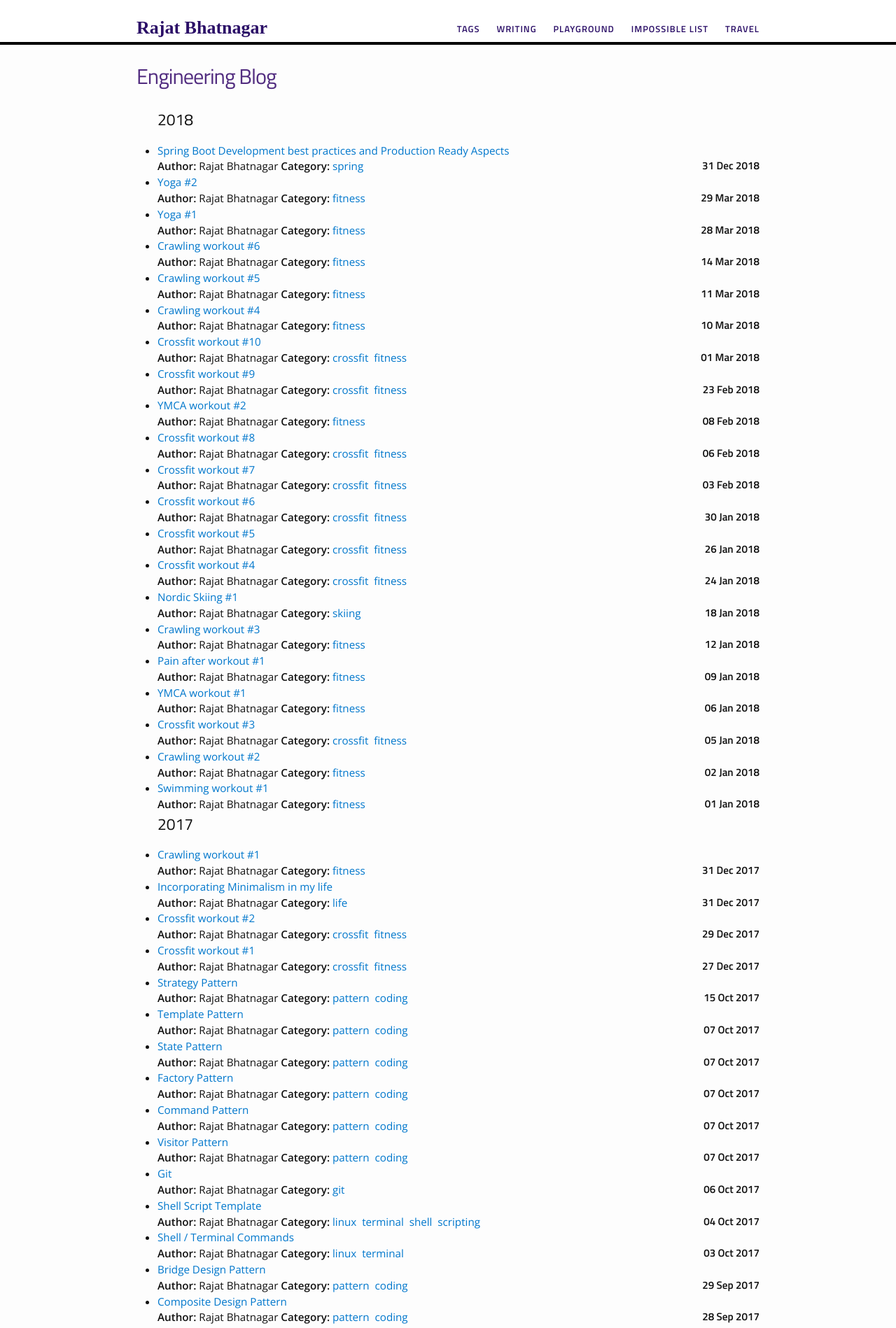
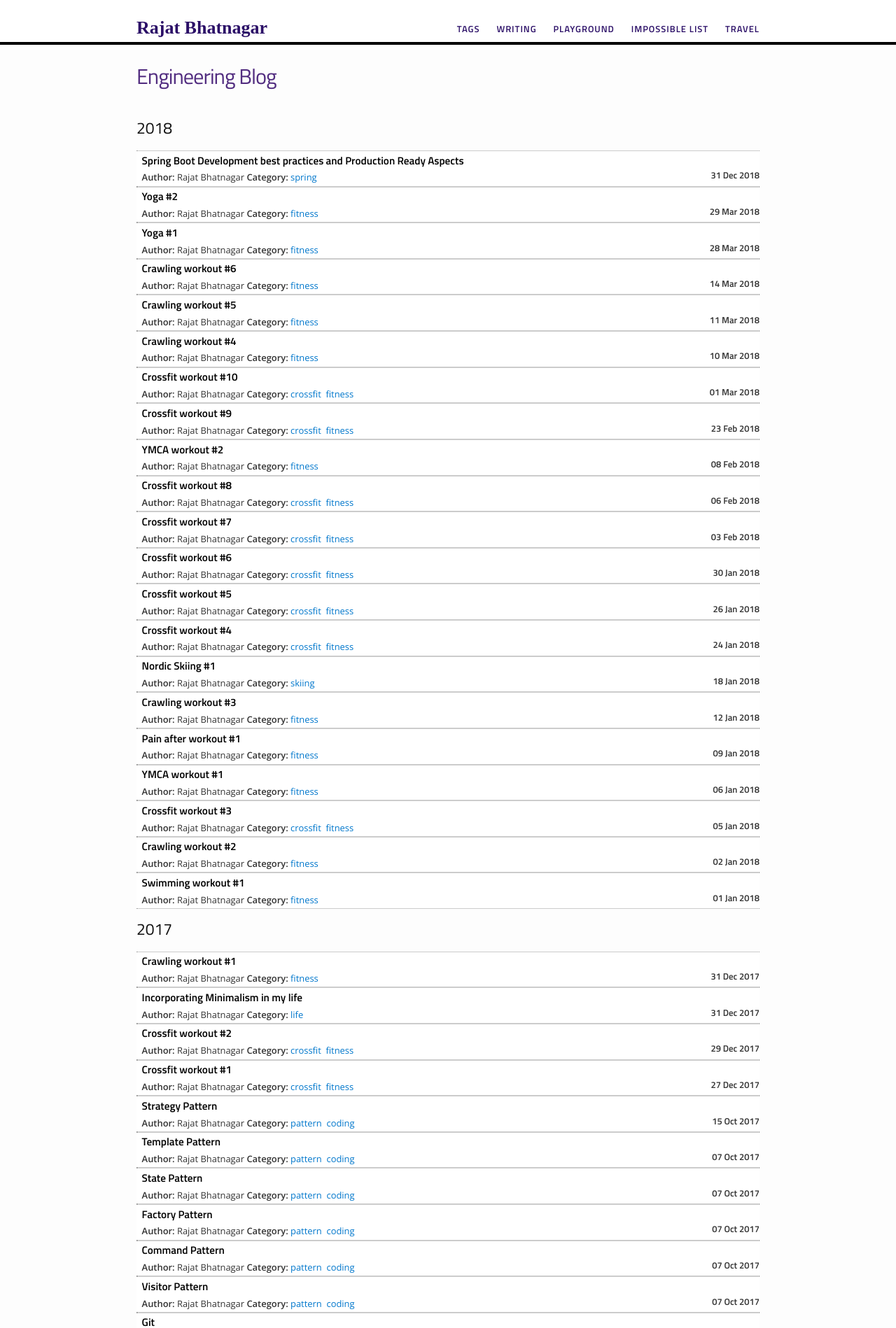
Before and after one commit to rajat-bhatnagar/rajat-bhatnagar.github.io, a Jekyll site: the page built from writing.md, in a window 1280 px wide. Shown: the top 1898 px of the page at 70% size. Built offline with Jekyll 4.4.1, drawn with Linux system fonts in a browser that asks for light colours; comment, search, counter and statistics services are not loaded.

Commit message:
3rdSept2018: Modified layout of Engineering layout page sass layout so that it has a line ending after each blog and sufficient spacing between the years

```diff
--- a/_sass/_layout.scss
+++ b/_sass/_layout.scss
@@ -1,75 +1,3 @@
-
-
-/* .site-nav {
-    float: right;
-    line-height: 40px;
-		margin-top: 15px;
-
-    .menu-icon {
-        display: none;
-    }
-
-    .page-link {
-        color: #ffffff;
-    background: #f66733;
-        line-height: $base-line-height;
-
-        // Gaps between nav items, but not on the first one
-        &:not(:first-child) {
-            margin-left: 20px;
-        }
-    }
-
-
-
-    @include media-query($on-palm) {
-        position: absolute;
-        top: 9px;
-        right: 30px;
-        background-color: $background-color;
-        border: 1px solid $grey-color-light;
-        border-radius: 5px;
-        text-align: right;
-
-        .menu-icon {
-            display: block;
-            float: right;
-            width: 36px;
-            height: 26px;
-            line-height: 0;
-            padding-top: 10px;
-            text-align: center;
-
-            > svg {
-                width: 18px;
-                height: 15px;
-
-                path {
-                    fill: $grey-color-dark;
-                }
-            }
-        }
-
-        .trigger {
-            clear: both;
-            display: none;
-        }
-
-        &:hover .trigger {
-            display: block;
-            padding-bottom: 5px;
-        }
-
-        .page-link {
-            display: block;
-            padding: 5px 10px;
-        }
-    }
-}
-*/
-
-
-
 /**
  * Site footer
  */
@@ -103,18 +31,18 @@
 }
 
 .footer-col-1 {
-    width: -webkit-calc(35% - (#{$spacing-unit} / 2));
-    width:         calc(35% - (#{$spacing-unit} / 2));
+    width: -webkit-calc(25% - (#{$spacing-unit} / 2));
+    width:         calc(25% - (#{$spacing-unit} / 2));
 }
 
 .footer-col-2 {
-    width: -webkit-calc(20% - (#{$spacing-unit} / 2));
-    width:         calc(20% - (#{$spacing-unit} / 2));
+    width: -webkit-calc(50% - (#{$spacing-unit} / 2));
+    width:         calc(50% - (#{$spacing-unit} / 2));
 }
 
 .footer-col-3 {
-    width: -webkit-calc(45% - (#{$spacing-unit} / 2));
-    width:         calc(45% - (#{$spacing-unit} / 2));
+    width: -webkit-calc(25% - (#{$spacing-unit} / 2));
+    width:         calc(25% - (#{$spacing-unit} / 2));
 }
 
 @include media-query($on-laptop) {
@@ -254,3 +182,70 @@ ul.listing li.listing-item a {
 	font-weight: 400;
 	font-family: 'Titillium Web', sans-serif;
 }
+
+
+/*------ archive type stuff ------ */
+
+ul#archive {
+       list-style-type: none;
+       margin: 0 0 1em 0;
+       padding: 0;
+}
+
+ul#archive li {
+       border-top: #999 1px dotted;
+       border-bottom: #999 1px dotted;
+       padding: .1em 0 .1em .5em;
+       background: #fff;
+}
+
+ul#archive  h2 {
+	padding-top: .5em }
+
+ul#archive li.alt {
+       background: #f6f6f6;
+}
+
+.archiveposturl {
+       display: block;
+
+       color: #333;
+}
+
+.archiveposturl:hover {
+
+}
+
+ul#archive li span a {
+       color: $clemson-purple;
+	font-weight: bold;
+font-family: 'Titillium Web', sans-serif;
+}
+
+
+ul#archive li span.postlower {
+	font-size: 85%
+
+}
+
+ul#archive li span.postlower a {
+	color: #07c;
+	font-weight: normal;
+	font-family: "Open Sans", Helvetica, Arial, sans-serif;
+
+}
+
+article ul {
+  list-style-type: none;
+}
+
+article ul > li:before {
+  content: "";
+  position: absolute;
+  margin-left: -1.1em;
+}
+
+article ul#archive > li:before {
+  list-style-type: none;
+  content: none;
+}
```
